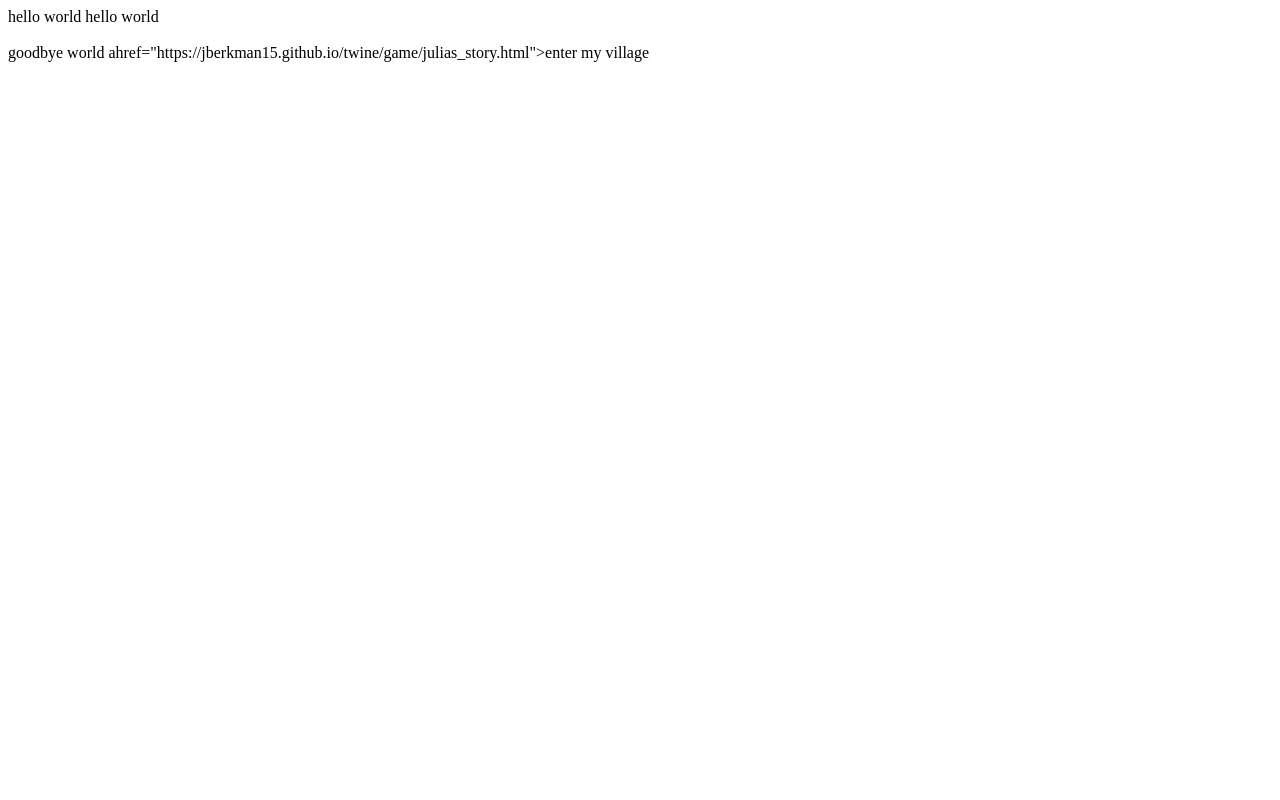
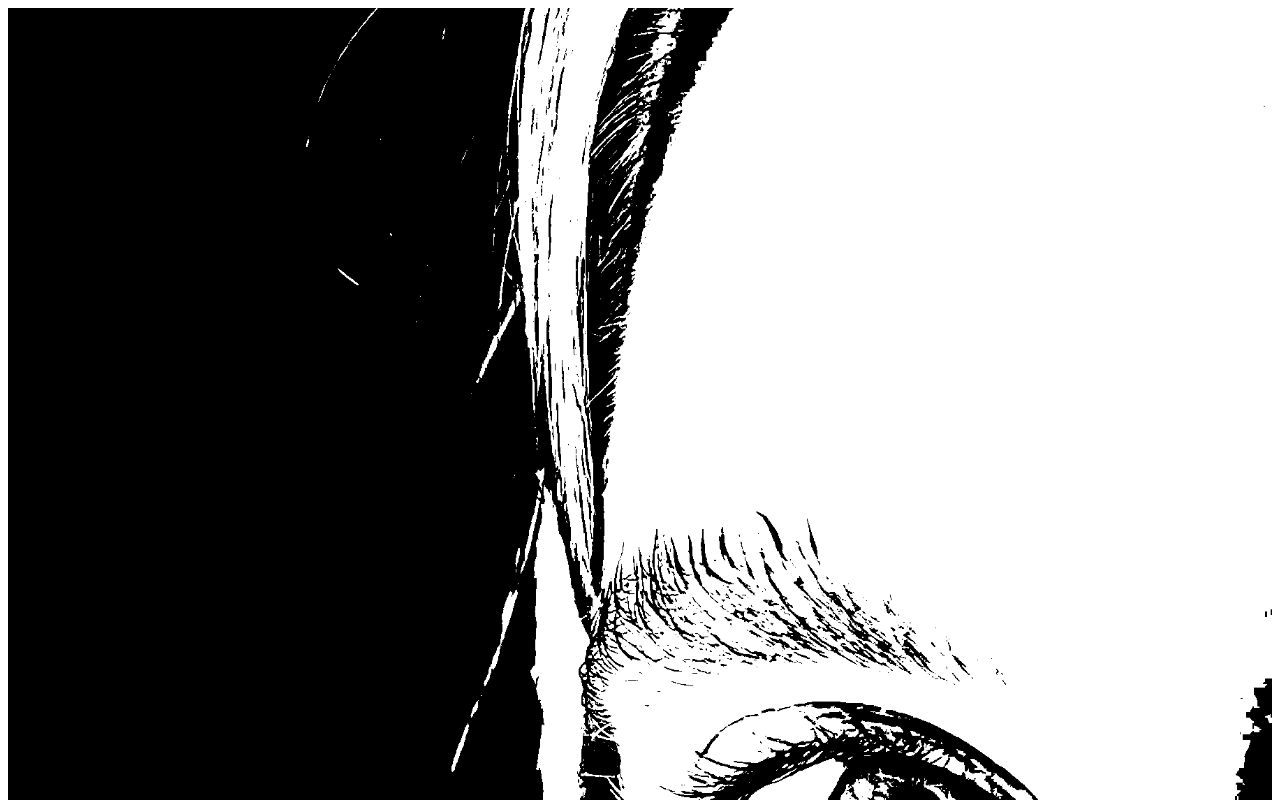
Before and after one commit to jberkman15/twine, a plain HTML site: page index.html in a window 1280 px wide. Shown: the top 800 px of the page. Drawn offline with Linux system fonts and the light colour scheme.

Commit message:
Update index.html

```diff
--- a/index.html
+++ b/index.html
@@ -1,6 +1,6 @@
 <html>
 
-hello world
+<img src="https://jberkman15.github.io/twine/images/1.gif" width = "100%">
 
 </html>
 
```
